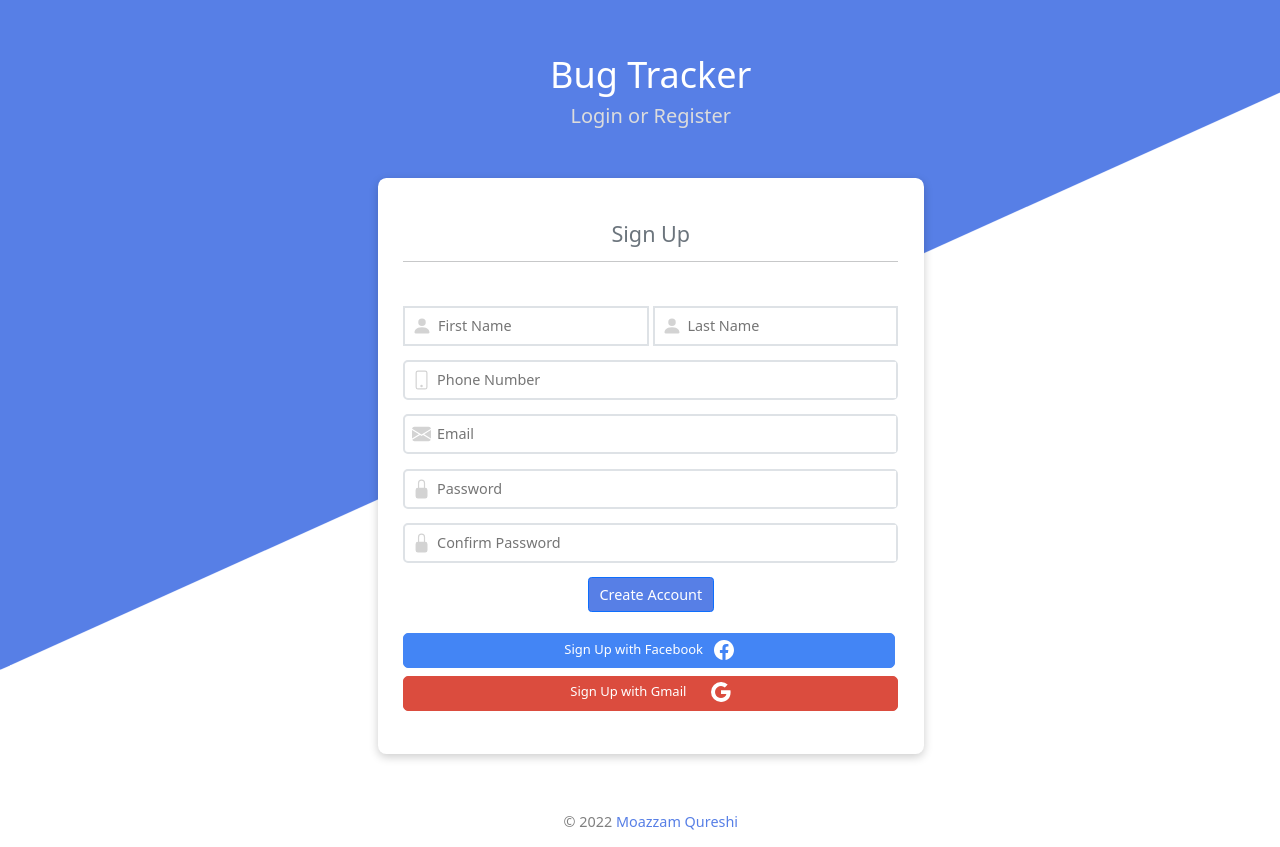
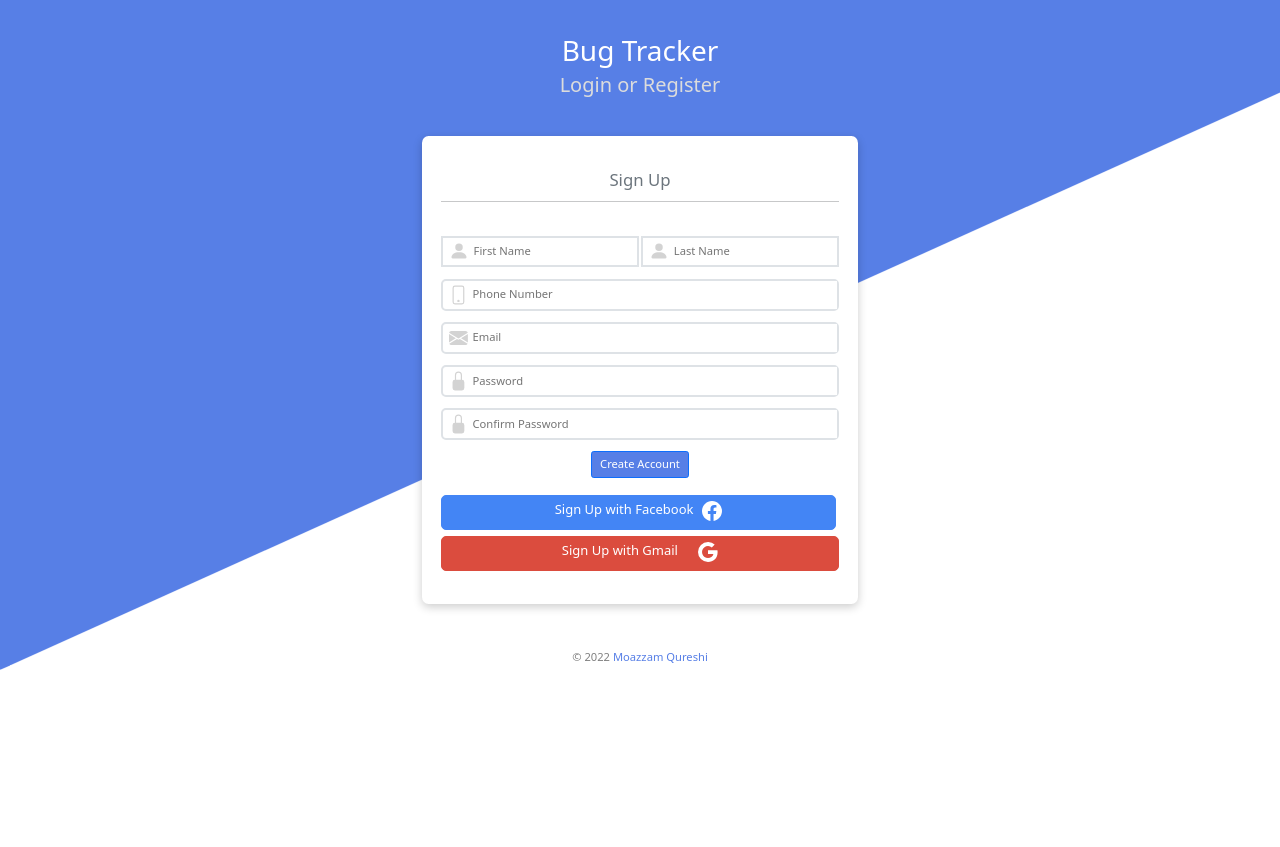
Before and after one commit to Mklegend/Bug-Tracker-Project, a React (Create React App) app in the folder BugTracker/: page /signup in a window 1280 px wide. After the commit the page ends 800 px from the top, so only its background shows below. Built offline with nearby package versions, Linux system fonts and the light colour scheme.

Commit message:
Updated Code Just Now !

```diff
--- a/BugTracker/src/components/App/App.js
+++ b/BugTracker/src/components/App/App.js
@@ -1,5 +1,4 @@
 import './App.css';
-import SideBar from '../Sidebar/SideBar';
 import Dashboard from '../Dashboard/Dashboard';
 import Project from '../Project/Project';
 import TicketSection from '../TicketSection/TicketSection';
@@ -13,10 +12,10 @@ function App(props) {
      <div className='container-fluid d-md-flex' style={{minHeight:'100vh'}}>
        <Router>
           <Routes>
-              <Route exact path='/' element={<Dashboard />}></Route>
+              <Route exact path='/dashboard' element={<Dashboard />}></Route>
               <Route exact path='/tickets' element={<TicketSection />}></Route>
               <Route exact path='/admin' element={<Admin />}></Route>
-              <Route exact path='/signin' element={<LogIn />}></Route>
+              <Route exact path='/' element={<LogIn />}></Route>
               <Route exact path='/bugtracker' element={<Project />}></Route>
               <Route exact path='/signup' element={<SignUp />}></Route>
             </Routes>
--- a/BugTracker/src/components/LogIn/login.css
+++ b/BugTracker/src/components/LogIn/login.css
@@ -1,4 +1,6 @@
-
+#ctn{
+    font-size: 1.4rem;
+}
 .custom-shape-divider-top-1650649808 {
     position: absolute;
     top: 0;
@@ -6,6 +8,7 @@
     width: 100%;
     overflow: hidden;
     line-height: 0;
+    z-index: -1;
 }
 
 .custom-shape-divider-top-1650649808 svg {
@@ -21,13 +24,6 @@
     fill: rgb(87, 127, 230);
 }
 
-.example{
-    height: 200px;
-    margin-top: 10px;
-    position: absolute;
-    top: 0;
-    margin-left: 500px;
-}
 .hero{
     overflow: hidden;
     display: flex;
--- a/BugTracker/src/components/LogIn/login.js
+++ b/BugTracker/src/components/LogIn/login.js
@@ -10,17 +10,14 @@ import { Google } from 'react-bootstrap-icons'
 
 export const LogIn = () => {
     return (
-        //ui div
-        <div>
+        <div id='ctn' className='container-fluid'>
             <div className="custom-shape-divider-top-1650649808">
                 <svg data-name="Layer 1" xmlns="http://www.w3.org/2000/svg" viewBox="0 0 1200 120" preserveAspectRatio="none">
                     <path d="M1200 120L0 16.48 0 0 1200 0 1200 120z" className="shape-fill">
                     </path>
                 </svg>
-
             </div>
-            <div className='py-5 container-fluid d-flex flex-column example align-items-center' style={{ minHeight: '100vh' }}>
-
+            <div className='py-5 container-fluid d-flex flex-column align-items-center' style={{ minHeight: '100vh'}}>
                 <div className='d-flex row'>
                     <div className='text-center'>
                         <h1> <span style={{ color: 'white' }}>Bug Tracker</span></h1>
@@ -59,7 +56,7 @@ export const LogIn = () => {
                                     <p className='text-muted'>Remember me</p>
                                 </div>
                             </Form.Group>
-                            <Button variant="primary" type="submit" style={{ backgroundColor: '#577FE6' }}>
+                            <Button href='/dashboard' className='btn-lg' variant="primary" type="submit" style={{ backgroundColor: '#577FE6' }}>
                                 Sign In
                             </Button>
                             <Form.Group className='d-flex mt-2'>
--- a/BugTracker/src/components/Sidebar/SideBar.js
+++ b/BugTracker/src/components/Sidebar/SideBar.js
@@ -33,7 +33,7 @@ export default function SideBar() {
                         <Link className='nav-link'  to="/admin"><h5 className='ms-2'>Administration</h5></Link>
                     </Nav.Link>
                     <Container className='text-center mt-3'>
-                        <Link  to="/signin"><Button variant='danger' size={'lg'}>Logout</Button></Link>
+                        <Link  to="/"><Button variant='danger' size={'lg'}>Logout</Button></Link>
                     </Container>
                 </Nav>
             </Navbar.Collapse>
--- a/BugTracker/src/components/SignUp/SignUp.css
+++ b/BugTracker/src/components/SignUp/SignUp.css
@@ -1,8 +1,30 @@
-html{
-    font-size: 0.900rem;
+.custom-shape-divider-top-1650649808 {
+    position: absolute;
+    top: 0;
+    left: 0;
+    width: 100%;
+    overflow: hidden;
+    line-height: 0;
 }
 
+.custom-shape-divider-top-1650649808 svg {
+    position: relative;
+    display: block;
+    width: calc(100% + 1.3px);
+    height: 670px;
+    transform: rotateY(180deg);
+    z-index: -2;
+}
 
+.custom-shape-divider-top-1650649808 .shape-fill {
+    fill: rgb(87, 127, 230);
+}
+
+.hero{
+    overflow: hidden;
+    display: flex;
+    justify-content: center;
+}
 .login_wrapper {
     float: left;
     width: 100%;
@@ -11,8 +33,8 @@ html{
 
 .login_wrapper a.btn {
     color: #fff;
-    width: 45%;
     height: 35px;
+    min-width: 100%;
     text-align: left;
     border-radius: 5px;
     background: #4385f5;
@@ -62,39 +84,3 @@ html{
     background: #bd4033;
     border-color: #bd4033
 }
-
-
-.custom-shape-divider-top-1650649808 {
-    position: absolute;
-    top: 0;
-    left: 0;
-    width: 100%;
-    overflow: hidden;
-    line-height: 0;
-}
-
-.custom-shape-divider-top-1650649808 svg {
-    position: relative;
-    display: block;
-    width: calc(100% + 1.3px);
-    height: 670px;
-    transform: rotateY(180deg);
-    z-index: -2;
-}
-
-.custom-shape-divider-top-1650649808 .shape-fill {
-    fill: rgb(87, 127, 230);
-}
-
-.example{
-    height: 200px;
-    margin-top: 10px;
-    position: absolute;
-    top: 0;
-    margin-left: 500px;
-}
-.hero{
-    overflow: hidden;
-    display: flex;
-    justify-content: center;
-}
--- a/BugTracker/src/components/SignUp/SignUp.js
+++ b/BugTracker/src/components/SignUp/SignUp.js
@@ -10,7 +10,7 @@ import { Google } from 'react-bootstrap-icons'
 
 export const SignUp = () => {
     return (
-        <div>
+        <div className='container-fluid'>
             <div className="custom-shape-divider-top-1650649808">
                 <svg data-name="Layer 1" xmlns="http://www.w3.org/2000/svg" viewBox="0 0 1200 120" preserveAspectRatio="none">
                     <path d="M1200 120L0 16.48 0 0 1200 0 1200 120z" className="shape-fill">
@@ -18,9 +18,7 @@ export const SignUp = () => {
                 </svg>
 
             </div>
-            <div id='ctn' className='py-5 container-fluid d-flex flex-column align-items-center example' style={{ minHeight: '100vh'}}>
-
-
+            <div className='py-5 container-fluid d-flex flex-column align-items-center example' style={{ minHeight: '100vh'}}>
                 <div className='d-flex row'>
                     <div className='text-center'>
                         <h1> <span style={{ color: 'white' }}>Bug Tracker</span></h1>
--- a/BugTracker/src/components/TicketSection/TicketSection.js
+++ b/BugTracker/src/components/TicketSection/TicketSection.js
@@ -1,5 +1,4 @@
 import React, { Component } from 'react'
-import DataSection from '../DataSection/DataSection'
 import DataTable from '../DataTable/DataTable'
 import SideBar from '../Sidebar/SideBar'
 
@@ -21,7 +20,7 @@ export default class TicketSection extends Component {
                     <h4 className='fw-bold'>Tickets</h4>
                 </div>
                 <DataTable tableHeadings={['Project','Ticket','Status','Days Outstanding','Priority']} projectName={'Bug Tracker'}
-                 ticketName={'Ticket'} status={'status'}  daysOutstanding={'Days Outstanding'} priority={'Priority'}/>
+                tableEnteries={['Ticket','status','Days Outstanding','Priority']}/>
             </div>
       </div>
       </>
```
Also changed, not shown: 1 other file (tests, documents, lock files or other folders).
